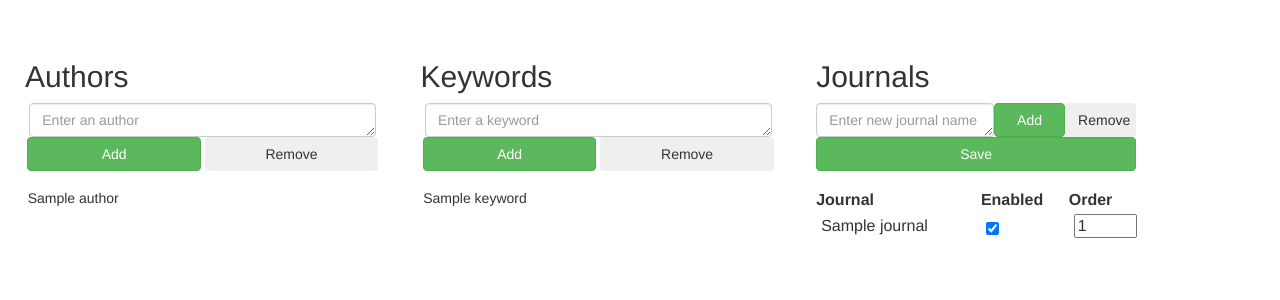
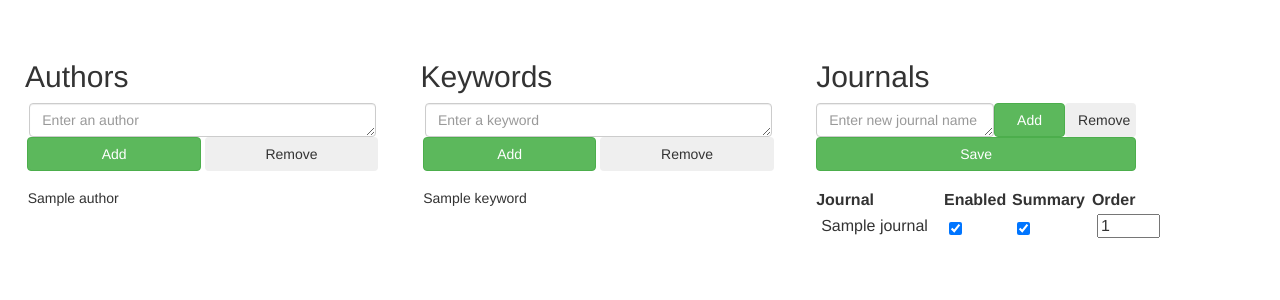
Before and after one commit to nulinspiratie/paperscraper, a Flask app: page / in a window 1280 px wide. Shown: the top 300 px of the page. Run offline with Flask 2, Linux system fonts and the light colour scheme; tables that the repository leaves empty hold one stand-in row (values such as "Sample post"); some libraries are stand-ins or nearby versions.

Commit message:
Added summary

```diff
--- a/application.py
+++ b/application.py
@@ -32,6 +32,7 @@ class Journal(db.Model):
     id = db.Column(db.Integer, primary_key=True)
     name = db.Column(db.String(4096))
     enabled = db.Column(db.Boolean)
+    summary = db.Column(db.Boolean)
     order = db.Column(db.Integer)
 
 db.create_all()
@@ -87,6 +88,7 @@ def index():
                     logger.info('Updating existing journals')
                     for journal in total_journals:
                         journal.enabled = f'{journal.name}-enabled' in request.form
+                        journal.summary = f'{journal.name}-summary' in request.form
                         journal.order = int(request.form[f'{journal.name}-order'])
                         logger.info(f'Updated {journal.name}\t'
                                     f'enabled: {journal.enabled}\t'
@@ -97,7 +99,8 @@ def index():
                 if request.form['journal_button'] == 'Add':
                     if not existing_journals:
                         logger.info(f'Adding journal: {name}')
-                        journal = Journal(name=name, enabled=True, order=len(total_journals)+1)
+                        journal = Journal(name=name, enabled=True, summary=True,
+                                          order=len(total_journals)+1)
                         db.session.add(journal)
                 elif request.form['journal_button'] == 'Remove':
                     for existing_journal in existing_journals:
--- a/templates/main.html
+++ b/templates/main.html
@@ -113,6 +113,7 @@
                     <tr>
                         <th>Journal</th>
                         <th>Enabled</th>
+                        <th>Summary</th>
                         <th>Order</th>
                     </tr>
 
@@ -124,6 +125,15 @@
                                        id="checkBox"
                                        type="checkbox"
                                        {%  if journal.enabled %}
+                                       checked
+                                       {% endif %}
+                                       >
+                            </td>
+                            <td>
+                                <input name="{{ journal.name }}-summary"
+                                       id="checkBox"
+                                       type="checkbox"
+                                       {%  if journal.summary %}
                                        checked
                                        {% endif %}
                                        >
```
Also changed, not shown: send_email/main.py (+6 -3 lines).
